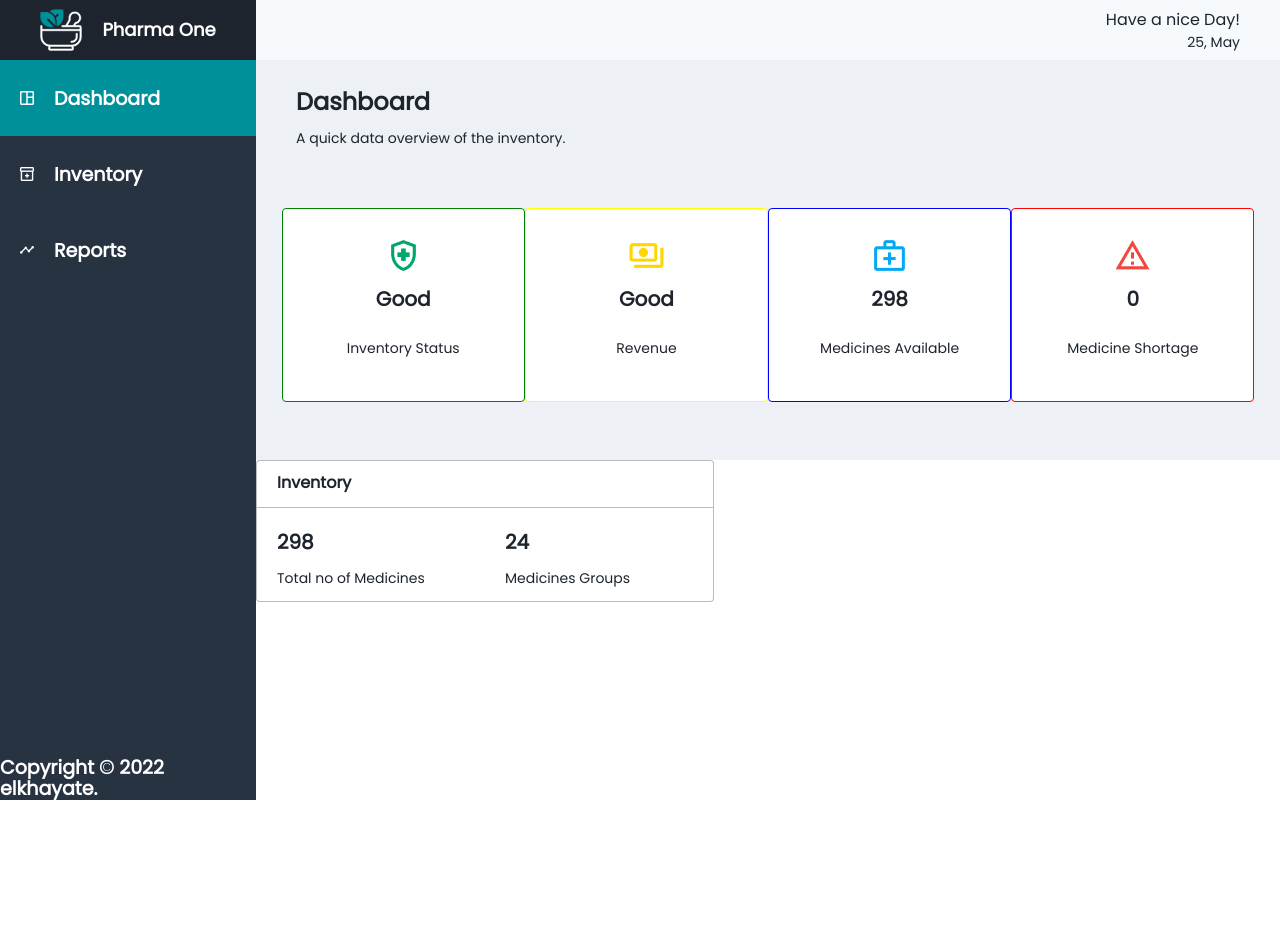
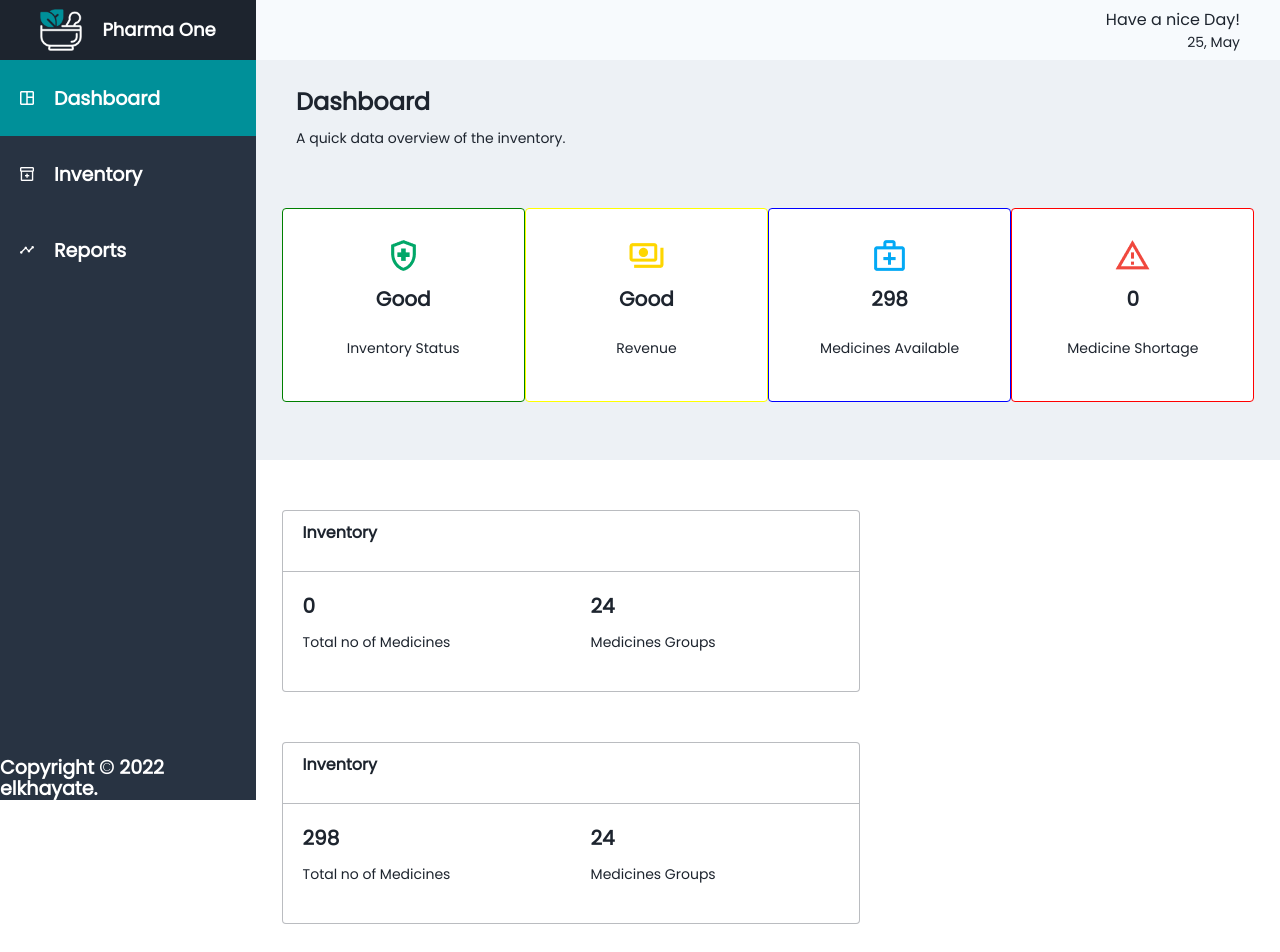
Before and after one commit to elkhayate/Pharmacy_management, a React (Create React App) app: page /dashboard in a window 1280 px wide. Shown: the top 952 px of the page. Before the commit the page ends 811 px from the top, so only its background shows below. Built offline with nearby package versions, Linux system fonts and the light colour scheme; no server answers.

Commit message:
part of redux

```diff
--- a/src/App.js
+++ b/src/App.js
@@ -6,14 +6,14 @@ import SideBar from './components/SideBar';
 import MainBar from './components/MainBar';
 
 function App() {
-  const [data, setData] = useState([]);
-  useEffect(() => {
-    axios.get('http://localhost:8080/api/categories/')
-    .then(res => {
-      console.log(res.data)
-      setData(res.data)
-    })
-  }, [])
+  // const [data, setData] = useState([]);
+  // useEffect(() => {
+  //   axios.get('http://localhost:8080/api/categories/')
+  //   .then(res => {
+  //     console.log(res.data)
+  //     setData(res.data)
+  //   })
+  // }, [])
 
   return (
     <Container>
--- a/src/components/Dashboard.js
+++ b/src/components/Dashboard.js
@@ -1,4 +1,4 @@
-import React from 'react';
+import React, {useEffect, useState} from 'react';
 import styled from 'styled-components';
 import DashInfo from './subComponents/DashInfo';
 import SectionTitle from './subComponents/SectionTitle';
@@ -7,8 +7,14 @@ import payments from '../assets/payments.png';
 import warning from '../assets/warning.png';
 import health from '../assets/health.png';
 import RectInfo from './subComponents/RectInfo';
+import {connect} from 'react-redux';
 
-export default function Dashboard() {
+function Dashboard(props) {
+    const [data, setData] = useState({drugs:[]})
+    useEffect(() => {
+        setData(props.data)
+    }, [props.data])
+    console.log(props.data)
     return (
         <Container>
             <FirstPart>
@@ -41,6 +47,14 @@ export default function Dashboard() {
                 </DashInfos>
             </FirstPart>
             <SecondPart>
+                <Wrapper>
+                    <RectInfo
+                        title = 'Inventory'
+                        firstTitle = {data.drugs.length}
+                        firstPara = 'Total no of Medicines'
+                        secondTitle = '24'
+                        secondPara = 'Medicines Groups'
+                    />
                     <RectInfo
                         title = 'Inventory'
                         firstTitle = '298'
@@ -48,17 +62,30 @@ export default function Dashboard() {
                         secondTitle = '24'
                         secondPara = 'Medicines Groups'
                     />
+                    <RectInfo
+                        title = 'Inventory'
+                        firstTitle = '298'
+                        firstPara = 'Total no of Medicines'
+                        secondTitle = '24'
+                        secondPara = 'Medicines Groups'
+                    />
+                </Wrapper>
             </SecondPart>
         </Container>
     );
 }
 
+function mapStatetoProps(reduxStore){
+    return {
+      data : reduxStore
+    }
+  }
+export default connect(mapStatetoProps)(Dashboard);
 
 
 const Container = styled.div`
     height: 100%;
     width: 100%;
-
 `;
 
 const FirstPart = styled.div`
@@ -81,3 +108,11 @@ const SecondPart = styled.div`
     width: 100%;
     background-color: white;
 `;
+
+const Wrapper = styled.div`
+    width: 95%;
+    margin: auto;
+    display: flex;
+    justify-content: space-between;
+    flex-wrap: wrap;
+`;
--- a/src/components/subComponents/RectInfo.js
+++ b/src/components/subComponents/RectInfo.js
@@ -55,13 +55,15 @@ const SubPara = styled.p`
 `;
 
 const Container = styled.div`
-    width: 456px;
-    height: 140px;
+    width: 576px;
+    height: 180px;
     background: #FFFFFF;
     border: 1px solid rgba(29, 36, 46, 0.3);
     border-radius: 4px;
     display: flex;
     flex-direction: column;
+    margin-top: 50px;
+    margin-right: 50px;
 `;
 
 const FirstPart = styled.div`
--- a/src/index.js
+++ b/src/index.js
@@ -2,10 +2,14 @@ import React from 'react';
 import ReactDOM from 'react-dom/client';
 import './index.css';
 import App from './App';
+import { Provider } from 'react-redux';
+import { Store } from './redux/store';
 
 const root = ReactDOM.createRoot(document.getElementById('root'));
 root.render(
   <React.StrictMode>
-    <App />
+    <Provider store={Store}>
+      <App />
+    </Provider>
   </React.StrictMode>
 );
--- a/src/redux/reducer.js
+++ b/src/redux/reducer.js
@@ -1,9 +1,30 @@
-const initialState = [];
+import axios from "axios";
+
+let initialState = {
+    loading: true,
+    categories: [],
+    drugs: [],
+    sales: [],
+};
+
+
+axios.get('http://localhost:8080/api/sold')
+.then(res => {
+    initialState.sales = res.data;
+})
+
+axios.get('http://localhost:8080/api/categories')
+.then(res => {
+    initialState.categories = res.data;
+})
+
+axios.get('http://localhost:8080/api/drug')
+.then(res => {
+    initialState.loading = false
+    initialState.drugs = res.data;
+})
 
 
 export default function reducer(state = initialState, action) {
-    switch(action.type) {
-        default:
-            return state;
-    }
+    return state;
 }
--- a/src/redux/store.js
+++ b/src/redux/store.js
@@ -1,5 +1,5 @@
 import { configureStore } from '@reduxjs/toolkit';
+import reducer from './reducer';
 
 
-
-export const Store = configureStore();
+export const Store = configureStore({reducer: reducer});
```
Also changed, not shown: 1 other file (tests, documents, lock files or other folders). Lines whose indentation alone changed are shown as unchanged.
